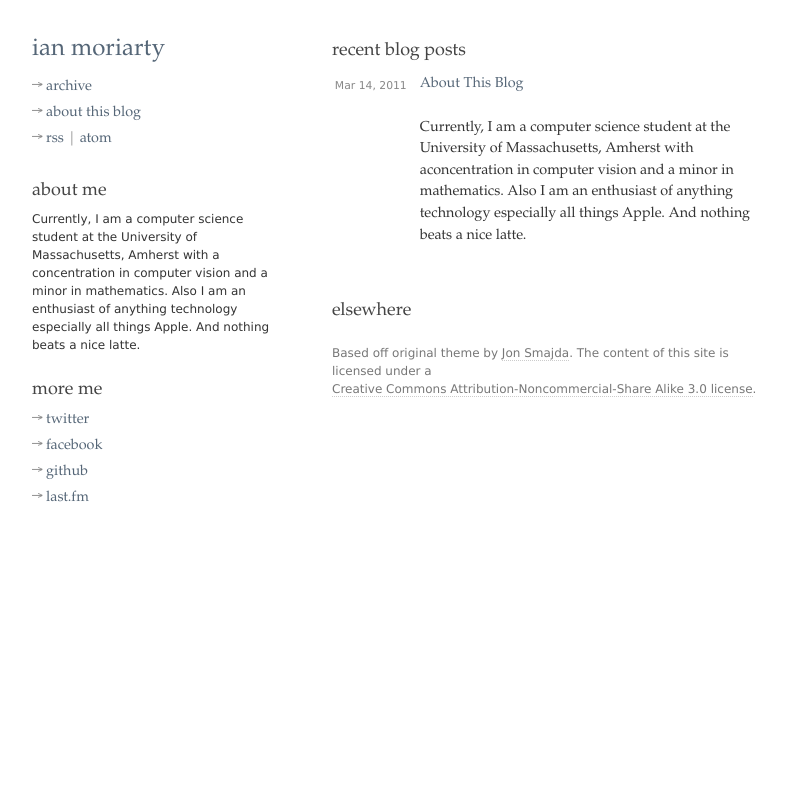
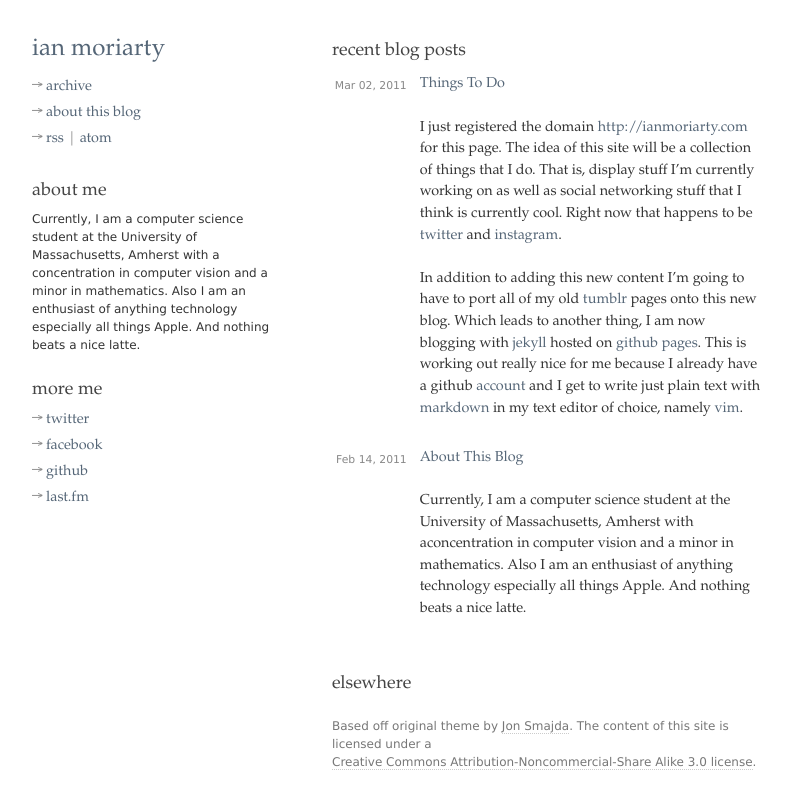
Before and after one commit to iann/website, a Jekyll site: the page built from index.html, in a window 1280 px wide. Shown: the top 809 px of the page, without its empty margins (16-806 px from the left). Built offline with Jekyll 4.4.1, drawn with Linux system fonts in a browser that asks for light colours; nearby versions of some CDN libraries; Markdown is read by kramdown in place of the engine named in the settings.

Commit message:
things to do -- new post

```diff
--- a/_posts/2011-02-14-about.markdown
+++ b/_posts/2011-02-14-about.markdown
@@ -1,7 +1,7 @@
 ---
 layout: page
 title: About This Blog
-date: 2011-03-14 14:39:00 UTC
+date: 2011-02-14 14:39:00 UTC
 permalink: /about/
 ---
 
--- /dev/null
+++ b/_posts/2011-03-02-things-to-do.markdown
@@ -0,0 +1,9 @@
+---
+layout: page
+title: Things To Do
+date: 2011-03-02 00:12:00 UTC
+---
+
+I just registered the domain [http://ianmoriarty.com](http://ianmoriarty.com) for this page.  The idea of this site will be a collection of things that I do.  That is, display stuff I'm currently working on as well as social networking stuff that I think is currently cool.  Right now that happens to be [twitter](http://twitter.com/iann) and [instagram](http://instagr.am).
+
+In addition to adding this new content I'm going to have to port all of my old [tumblr](http://imor.tumblr.com/) pages onto this new blog.  Which leads to another thing, I am now blogging with [jekyll](http://jekyllrb.com/) hosted on [github pages](http://pages.github.com).  This is working out really nice for me because I already have a github [account](http://github.com/iann) and I get to write just plain text with [markdown](http://daringfireball.net/projects/markdown/) in my text editor of choice, namely [vim](http://www.vim.org/).
```
